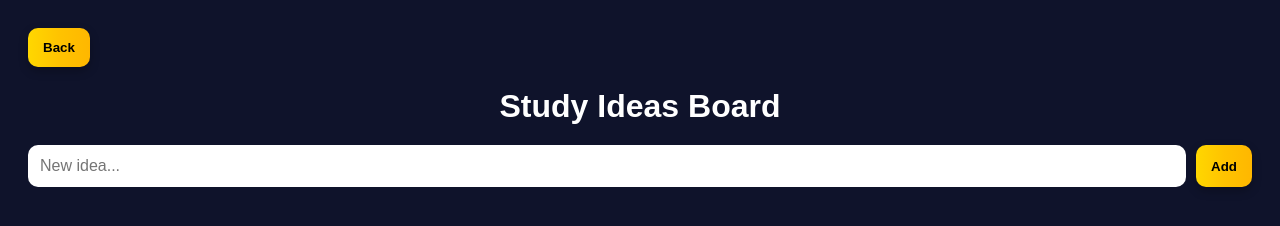
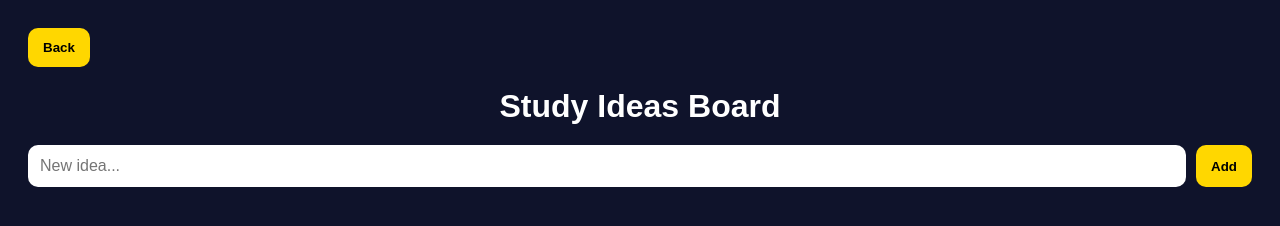
Before and after one commit to chamorrowizard/study-timer, a plain HTML site: page moretolearn.html in a window 1280 px wide. Drawn offline with Linux system fonts and the light colour scheme.

Commit message:
Applied min effects to buttons add and back

```diff
--- a/moretolearn.html
+++ b/moretolearn.html
@@ -36,13 +36,13 @@
 
     #add-btn, #back-btn {
         padding: 12px 15px;
-        background: linear-gradient(90deg, #FFD700, #FFC300, #FFB700);
+        background: gold;
         color: black;
         font-weight: 600;
         border: none;
         border-radius: 10px;
         cursor: pointer;
-        box-shadow: 0 4px 10px rgba(0,0,0,0.25);
+        /* box-shadow: 0 4px 10px rgba(0,0,0,0.25); */
     }
 
     #ideas-container {
```
